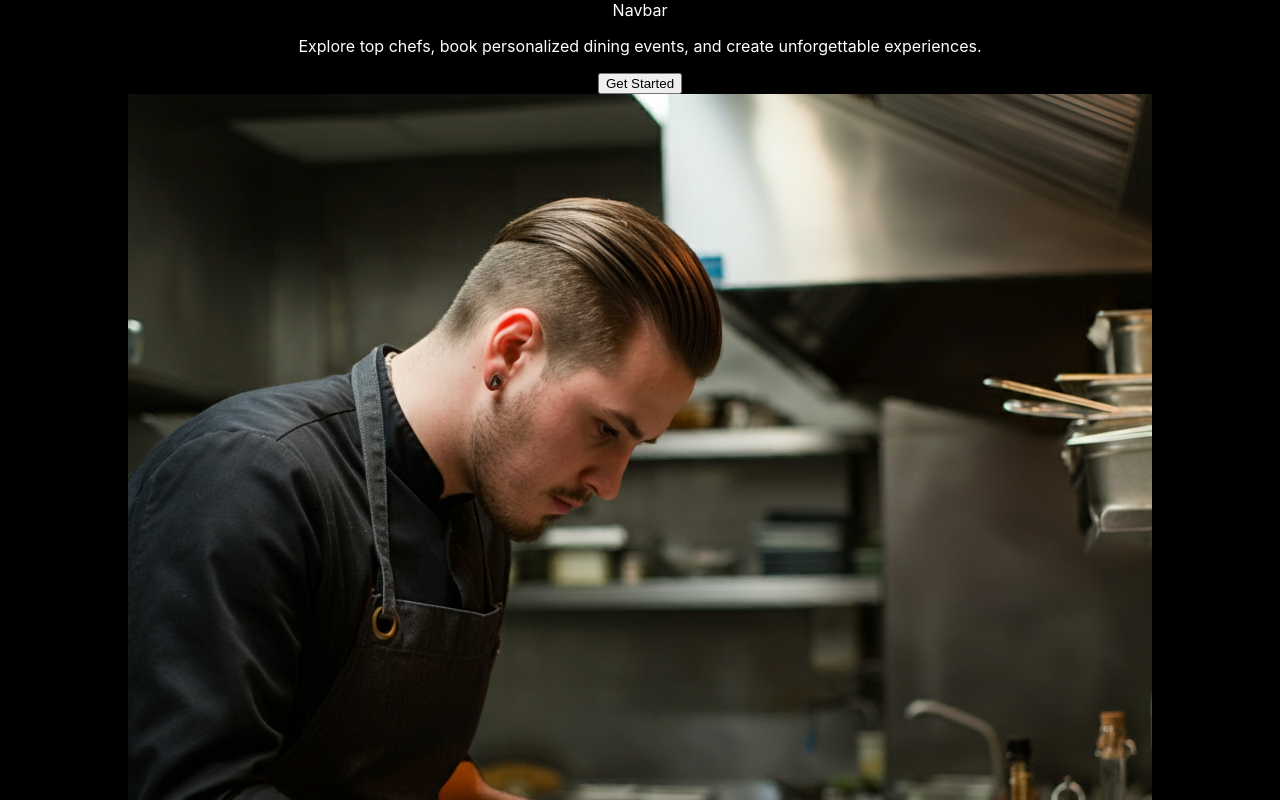
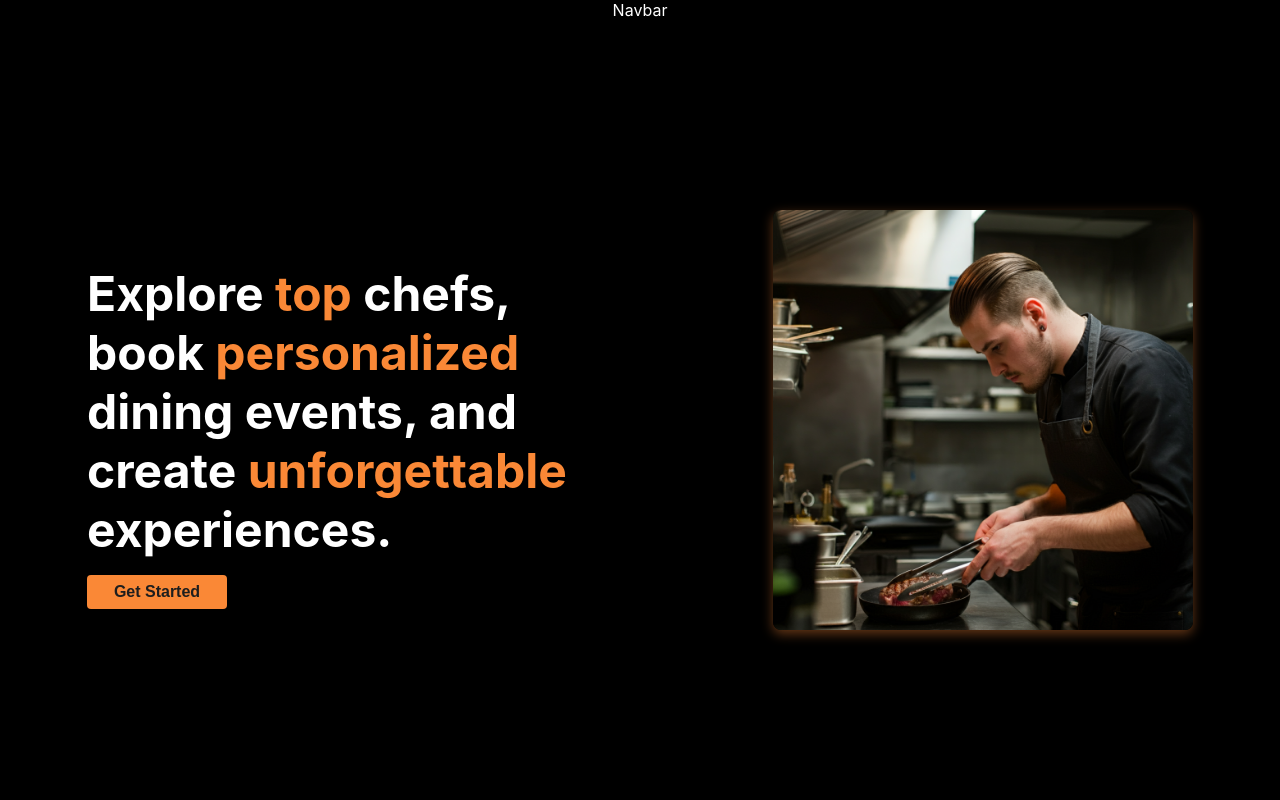
Before and after one commit to y-emam/foodies_and_chefs, a React (Create React App) app: page / in a window 1280 px wide. Shown: the top 800 px of the page. Built offline with nearby package versions, Linux system fonts and the light colour scheme.

Commit message:
Finsihed the Header section

```diff
--- a/src/components/CallToAction/styles.css
+++ b/src/components/CallToAction/styles.css
@@ -0,0 +1,16 @@
+button {
+  background-color: var(--custom-orange);
+  font-weight: bold;
+  color: var(--custom-black);
+  padding: 0.5rem 1rem;
+  border: none;
+  border-radius: 0.25rem;
+  font-size: 1rem;
+  cursor: pointer;
+  width: 140px;
+  transition: background-color 100ms ease-in-out;
+}
+
+button:hover {
+  background-color: var(--custom-orange-dark);
+}
--- a/src/index.css
+++ b/src/index.css
@@ -1,13 +1,20 @@
 body {
   margin: 0;
-  font-family: -apple-system, BlinkMacSystemFont, 'Segoe UI', 'Roboto', 'Oxygen',
-    'Ubuntu', 'Cantarell', 'Fira Sans', 'Droid Sans', 'Helvetica Neue',
+  font-family: -apple-system, BlinkMacSystemFont, "Segoe UI", "Roboto", "Oxygen",
+    "Ubuntu", "Cantarell", "Fira Sans", "Droid Sans", "Helvetica Neue",
     sans-serif;
   -webkit-font-smoothing: antialiased;
   -moz-osx-font-smoothing: grayscale;
 }
 
 code {
-  font-family: source-code-pro, Menlo, Monaco, Consolas, 'Courier New',
+  font-family: source-code-pro, Menlo, Monaco, Consolas, "Courier New",
     monospace;
 }
+
+:root {
+  --custom-orange: rgb(250 136 54 / 1);
+  --custom-orange-dark: rgb(200, 100, 45);
+  --custom-black: rgb(30, 30, 30);
+  --custom-white: rgb(220, 220, 220);
+}
--- a/src/pages/Home/Home.jsx
+++ b/src/pages/Home/Home.jsx
@@ -9,17 +9,21 @@ function HomePage() {
   return (
     <div>
       <Navbar />
+
+      {/* Header */}
       <header className="header">
         <div className="header-content">
-          <p>
-            Explore top chefs, book personalized dining events, and create
-            unforgettable experiences.
-          </p>
+          <h1>
+            Explore <span className="highlight">top</span> chefs, book
+            <span className="highlight"> personalized</span> dining events, and
+            create <span className="highlight">unforgettable</span> experiences.
+          </h1>
           <CallToAction title="Get Started" />
         </div>
         <img src={HeaderImg} alt="img" className="img" />
       </header>
 
+      {/* How It Works Section */}
       <div className="how-it-works">
         <h1>How It Works</h1>
         <div>
@@ -71,6 +75,8 @@ function HomePage() {
           <CallToAction title="Create Event" />
         </div>
       </div>
+
+      {/* Chefs Section */}
       <div className="chefs-section">
         <div>
           <h1>Meet our Chefs</h1>
@@ -119,6 +125,7 @@ function HomePage() {
           </div>
         </div>
       </div>
+
       <Footer />
     </div>
   );
--- a/src/pages/Home/styles.css
+++ b/src/pages/Home/styles.css
@@ -0,0 +1,34 @@
+.header {
+  min-height: 100vh;
+  display: flex;
+  flex-direction: row;
+  justify-content: space-around;
+  align-items: center;
+}
+
+.header-content {
+  display: flex;
+  flex-direction: column;
+  justify-content: start;
+  align-items: flex-start;
+}
+
+.header-content h1 {
+  font-size: 3rem;
+  margin-bottom: 1rem;
+  width: 40vw;
+  text-align: start;
+}
+
+.header-content h1 .highlight {
+  color: var(--custom-orange);
+}
+
+.header img {
+  width: 100%;
+  max-width: 420px;
+  object-fit: cover;
+  transform: scaleX(-1); /* To make the chef look to the text */
+  border-radius: 8px;
+  box-shadow: 0 4px 12px rgba(250, 136, 54, 0.4);
+}
```
Also changed, not shown: src/components/CallToAction/CallToAction.jsx (+7 -1 lines).
